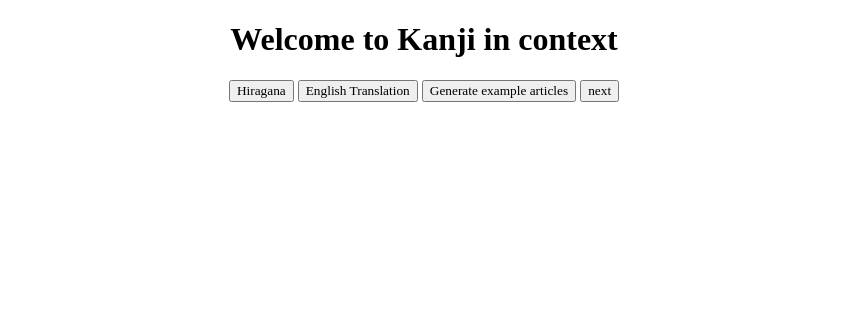
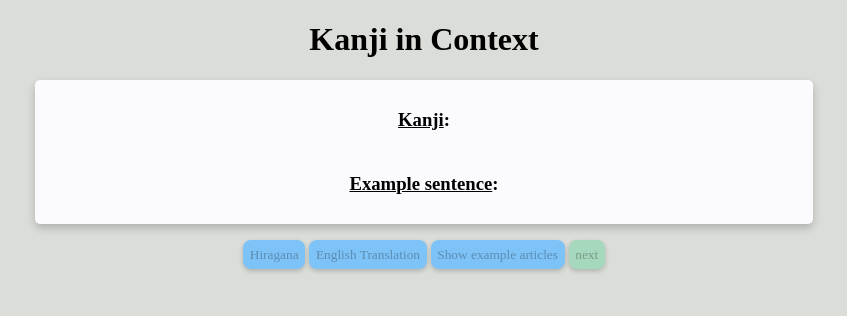
Before and after one commit to RinaMoto/Kanji-in-context, a PHP site: page / in a window 1280 px wide. Shown: the top 316 px of the page, without its empty margins (216-1063 px from the left). Run offline with PHP 8.4, Linux system fonts and the light colour scheme.

Commit message:
finished styling, error handeling, disabling buttons

```diff
--- a/index.html
+++ b/index.html
@@ -10,27 +10,26 @@
         <title>Document</title>
     </head>
     <body>
-        <h1>Welcome to Kanji in context</h1>
-    <div id="kanjiWord">
-        <!-- dynamically populate -->
-    </div>
-    <div id="examples">
+    <h1>Kanji in Context</h1>
+    <div id="content">
+        <h3 id="kanjiLabel"><u>Kanji</u>:</h3>
+        <div id="kanjiWord">
+            <!-- dynamically populate -->
+        </div>
+        <h3 id="exampleLabel"><u>Example sentence</u>:</h3>
+        <div id="examples">
 
-    </div>
-    <div id="kanjiSentence">
-        <!-- dynamically populate -->
-    </div>
-    <div id="translation">
-        <!-- dynamically populate -->
-    </div>
-    <div id="articles">
+        </div>
 
     </div>
     <div id="buttons">
         <input type="button" name="hiraganaBtn" id="hiraganaBtn" value="Hiragana"></input>
         <input type="button" name="translateBtn" id="translateBtn" value="English Translation"></input>
-        <input type="button" name="generateArticlesBtn" id="generateArticlesBtn" value="Generate example articles"></input>
+        <input type="button" name="generateArticlesBtn" id="generateArticlesBtn" value="Show example articles"></input>
         <input type="button" name="nextBtn" id="nextBtn" value="next"></input>
+    </div>
+    <div id="articles">
+
     </div>
     </body>
 </html>
--- a/server.js
+++ b/server.js
@@ -3,23 +3,28 @@ $(document).ready(function() {
     $('#nextBtn').click(function() {
         $('#translateBtn').val("English Translation");
         $('#hiraganaBtn').val("Hiragana");
-        $('#articles').empty();
+        $('#generateArticlesBtn').val("Show example articles");
         getKanji();
     });
     $('#translateBtn').click(function() {
-        $("#examples p[id*='enTranslation']").toggle();
-        $("#kanjiWord #engTranslation").toggle();
+        $("#examples p[id*='enTranslation']").fadeToggle();
+        $("#kanjiWord #engTranslation").fadeToggle();
         var btnvalue = $(this).val();
         $(this).val(btnvalue === "English Translation" ? "Hide English Translation" : "English Translation");
     });
     $('#hiraganaBtn').click(function() {
-        $("#examples p[id*='jpTranslation']").toggle();
-        $("#kanjiWord #kanjiTranslation").toggle();
+        $("#examples p[id*='jpTranslation']").fadeToggle();
+        $("#kanjiWord #kanjiTranslation").fadeToggle();
         var btnvalue = $(this).val();
         $(this).val(btnvalue === "Hiragana" ? "Hide Hiragana Translation" : "Hiragana");
     });
     $('#generateArticlesBtn').click(function() {
+        if ($('#articles h1').val() !== '') {
             getArticles();
+        }
+        $('#articles').fadeToggle();
+        var btnvalue = $(this).val();
+        $(this).val(btnvalue === "Show example articles" ? "Hide articles" : "Show example articles");
     })
 })
 
@@ -32,38 +37,50 @@ function getArticles() {
     }).done(function(msg) {
         articlesObject = JSON.parse(msg);
         console.log(articlesObject);
+        if (articlesObject === 0) {
+            $('#articles').append('<h2>Could not generate articles</h2>');
+            $('#articles').fadeIn();
+        }
+        else {
             $('#articles').append('<h1>Articles</h1>');
             for (i = 0; i < articlesObject.length; i++) {
-            let title = $(`<h2 id="articlesTitle${[i]}"></h2>`).text(articlesObject[i]['title']);
-            let description = $(`<p id="articlesDescription${[i]}"></p>`).text(articlesObject[i]['description']);
-          //  let url = $(`<a id="articlesUrl${[i]}"></a>`).text(articlesObject[i]['url']);
+                let title = $(`<h2 id="articlesTitle${[i]}"></h2>`).text("Title: " + articlesObject[i]['title']);
+                let description = $(`<p id="articlesDescription${[i]}"></p>`).text("Description: " + articlesObject[i]['description']);
                 $('#articles').append(title, description);
                 $('<a>',{
                     text: 'link',
                     title: articlesObject[i]['url'],
                     href: articlesObject[i]['url'],
-                click: function(){ clickFunc( window.open(articlesObject[i]['url']) ); return false;}
+                    target: '_blank',
+                    click: function(){ window.open(articlesObject[i]['url']); return false;}
                 }).appendTo('#articles');
+                $('#articles').fadeIn();
+            }
         }
     })
 }
 
 function getKanji() {
+    $('#nextBtn').prop('disabled', true);
+    $('#translateBtn').prop('disabled', true);
+    $('#hiraganaBtn').prop('disabled', true);
+    $('#generateArticlesBtn').prop('disabled', true);
     $.ajax({
         type: "POST",
         url: "server.php",
         data: {"getExamples": "1"},
     }).done(function(msg) {
         kanjiObject = JSON.parse(msg);
-        console.log(kanjiObject);
         $("#kanjiWord").empty();
         $("#kanjiSentence").empty();
         $('#examples').empty();
+        $('#articles').empty();
         let kanji = $(`<h2 id="kanji"></h2>`).text(kanjiObject['kanji']);
         let hiragana = $(`<p id="hiragana"></p>`).text(kanjiObject['kanjiHiragana']);
 
         if (kanji !== null) {
-            $('#kanjiWord').append(kanji);
+            $('#kanjiWord').append(kanji).hide();
+            $('#kanjiWord').fadeIn();
         }
 
         $('#kanjiWord').append("<div id='kanjiTranslation'></div");
@@ -78,16 +95,19 @@ function getKanji() {
         $("#kanjiWord #engTranslation").hide();
 
         for (let i = 0; i < kanjiObject['exSentence'].length; i++) {
-
             let sentence = `<h2 id="sentence${[i]}">` + kanjiObject['exSentence'][i] + '</h2>';
             let jpTranslation = `<p id="jpTranslation${[i]}">` + kanjiObject['jpSentTranslation'][i] + '</p>';
             let enTranslation = `<p id="enTranslation${[i]}">` + kanjiObject['enSentTranslation'][i] + '</p>';
             let kanjiExampleUsage = `<div id="example${i}">` + sentence + jpTranslation + enTranslation + '</div>';
 
-            $('#examples').append(kanjiExampleUsage);
+            $('#examples').append(kanjiExampleUsage).hide();
+            $('#examples').fadeIn("slow");
             $(`#examples #jpTranslation${[i]}`).hide();
             $(`#examples #enTranslation${[i]}`).hide();
-
         }
+        $('#nextBtn').prop('disabled', false);
+        $('#translateBtn').prop('disabled', false);
+        $('#hiraganaBtn').prop('disabled', false);
+        $('#generateArticlesBtn').prop('disabled', false);
     });
 }
--- a/server.php
+++ b/server.php
@@ -121,8 +121,6 @@
             "q" => (string)$_POST['keyword'],
             "apiKey" => (string)$apikey
         );
-        // $allarticles = $newsapi->getEverything(urlencode((string)$data));
-        // var_dump($allarticles);
         $params = http_build_query($data, '', '&');
         $apiUrl = 'https://newsapi.org/v2/everything?' . $params;
         $ch = curl_init();
@@ -131,15 +129,27 @@
         curl_setopt($ch, CURLOPT_USERAGENT,'Mozilla/5.0 (Windows; U; Windows NT 5.1; en-US; rv:1.8.1.13) Gecko/20080311 Firefox/2.0.0.13');
         $articles = curl_exec($ch);
         curl_close($ch);
+        if (isset(json_decode($articles)->articles)) {
             $articlesObj = json_decode($articles)->articles;
             $articlesList = array();
             for ($i = 0; $i < 3; $i++) {
                 $articlesClass = new articles();
+                if (isset($articlesObj[$i])) {
                     $articlesClass->title = $articlesObj[$i]->title;
                     $articlesClass->url = $articlesObj[$i]->url;
                     $articlesClass->description = $articlesObj[$i]->description;
                     $articlesList[$i] = $articlesClass;
                 }
+            }
+            if (count($articlesList) === 0) {
+                echo 0;
+            }
+            else {
                 echo json_encode($articlesList);
             }
+        }
+        else {
+            echo 0;
+        }
+    }
 ?>
--- a/styles.css
+++ b/styles.css
@@ -1,15 +1,44 @@
-@import url('https://fonts.googleapis.com/css2?family=Noto+Serif+HK&display=swap');
+@import url('https://fonts.googleapis.com/css2?family=Noto+Serif+JP:wght@500&display=swap');
 
 * {
-    font-family: 'Noto Serif HK', serif;
+    font-family: 'Noto Serif JP', serif;
 }
 
 h1 {
     text-align: center;
 }
 
-p {
+body {
+    background-color: #DADDD8;
+}
+
+#exampleLabel {
+    padding-top: 1.5rem;
+}
+
+p, h2 {
     font-size: 1.0em;
+}
+
+a {
+    background-color: #B3001B;
+    border-radius: 5px;
+    color: white;
+    padding: 0.2em 0.5em;
+    text-decoration: none;
+    text-transform: uppercase;
+    font-size: 1.0em;
+}
+
+#content {
+    background-color: #FAFAFF;
+    box-shadow: 0 4px 8px 0 rgba(0,0,0,0.2);
+    width: 60%;
+    border-radius: 5px;
+    margin: auto;
+    padding: 10px;
+    margin-top: 1rem;
+    text-align: center;
 }
 
 #kanjiWord, #examples {
@@ -17,12 +46,46 @@ p {
     color: black;
 }
 
-#kanjiTranslation {
+#articles {
     text-align: center;
-    display: inline-block;
-    padding: 1rem;
 }
 
 #buttons {
+    margin-top: 1rem;
     text-align: center;
 }
+
+input {
+    padding: 0.5em;
+    border-radius: 8px;
+    border: none;
+    box-shadow: 0 2px 5px 0 rgba(0,0,0,0.2);
+}
+
+input:hover {
+    cursor: pointer;
+}
+
+input#nextBtn {
+    background-color: #A6D8BD;
+}
+
+input#nextBtn:hover {
+    background-color: #B6ECCF;
+}
+
+input#hiraganaBtn, input#translateBtn, input#generateArticlesBtn {
+    background-color: #7DC3F8;
+}
+
+input#hiraganaBtn:hover, input#translateBtn:hover, input#generateArticlesBtn:hover {
+    background-color: #94CDF8;
+}
+
+#articles {
+    margin-bottom: 3rem;
+}
+
+#articles > h2 {
+    margin-top: 2rem;
+}
```
Lines whose indentation alone changed are shown as unchanged.
